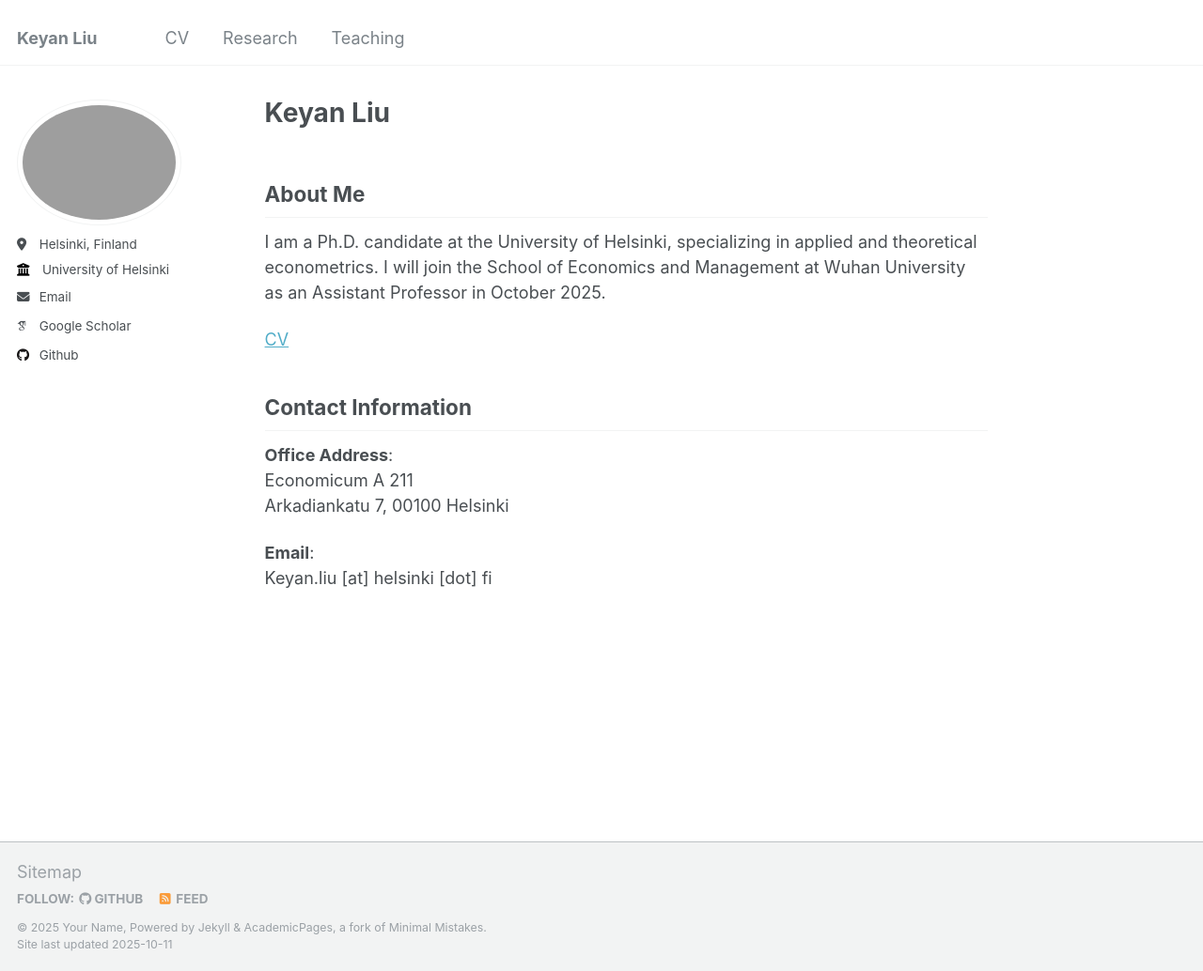
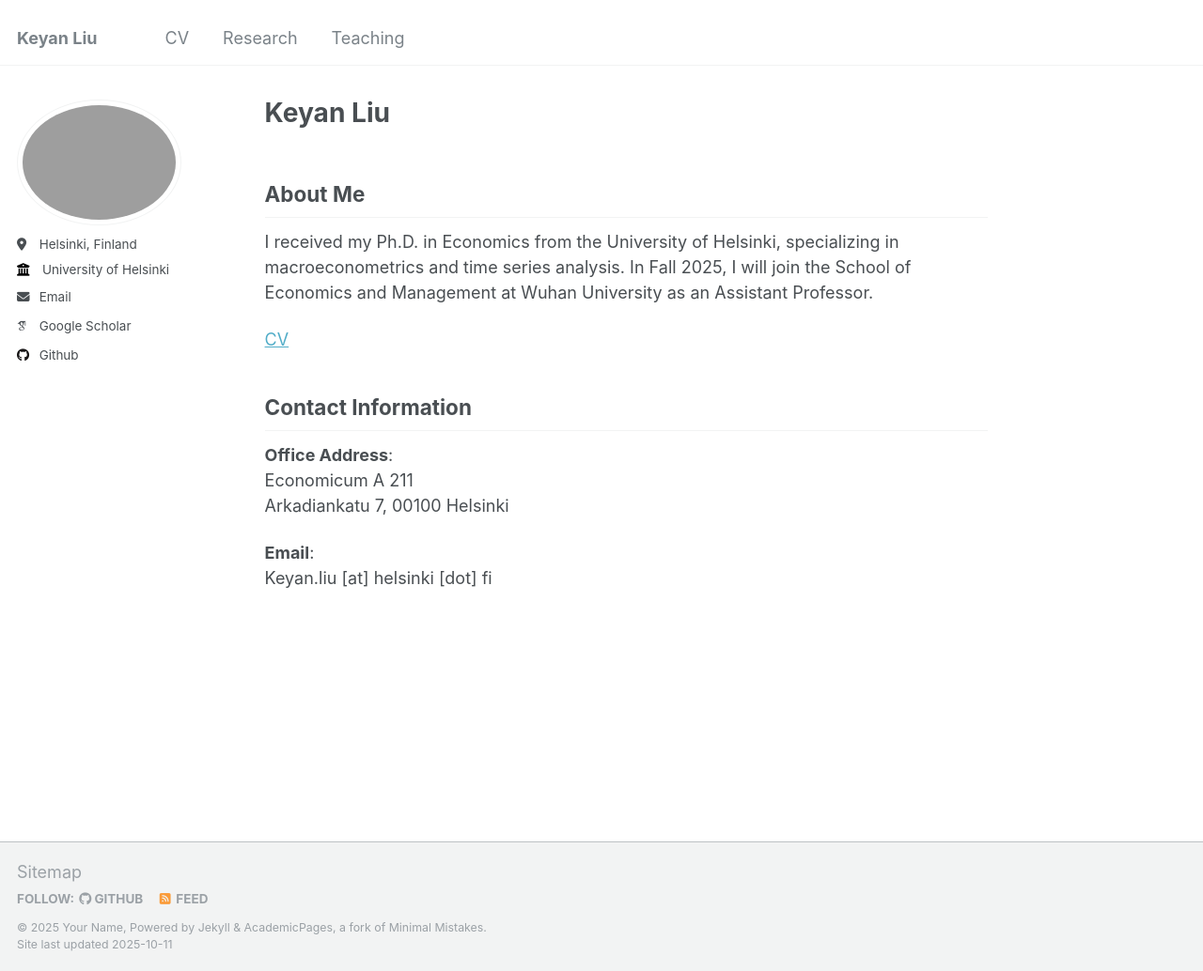
Before and after one commit to keyanliu1/keyanliu1.github.io, a Jekyll site: the page built from _pages/about.md, in a window 1280 px wide and 1034 px high. Shown: the whole window at 94% size. Built offline with Jekyll 4.4.1, drawn with Linux system fonts in a browser that asks for light colours; some web fonts are replaced.

Commit message:
Update about.md

```diff
--- a/_pages/about.md
+++ b/_pages/about.md
@@ -15,7 +15,7 @@ output:
 
 ## About Me
 
-I am a Ph.D. candidate at the University of Helsinki, specializing in applied and theoretical econometrics. I will join the School of Economics and Management at Wuhan University as an Assistant Professor in October 2025.
+I received my Ph.D. in Economics from the University of Helsinki, specializing in macroeconometrics and time series analysis. In Fall 2025, I will join the School of Economics and Management at Wuhan University as an Assistant Professor.
 
 [CV](http://keyanliu1.github.io/files/cv7.pdf)  <!-- This is the link to your CV -->
 
```
